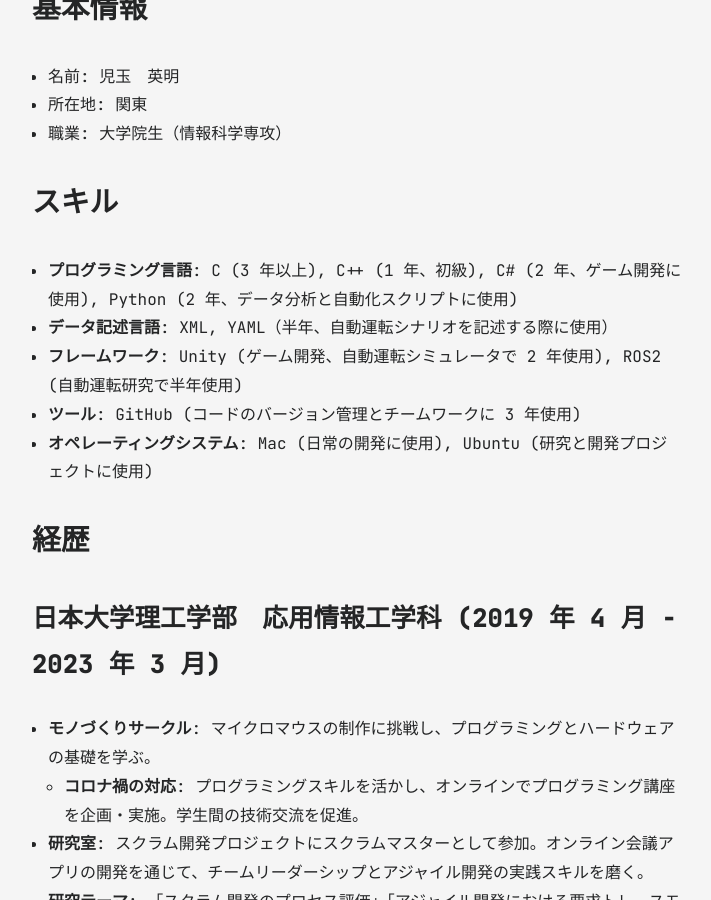
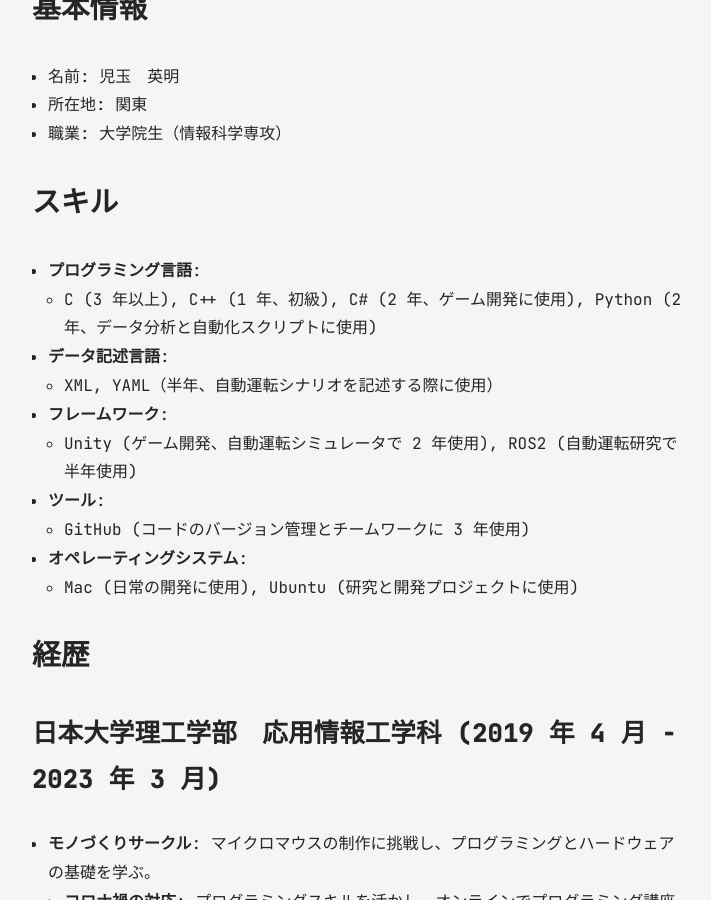
Before and after one commit to kodama3008/kodama3008.github.io, a Jekyll site: the page built from all_collections/_posts/2024-03-05-selfintroduction-markdown.md, in a window 1280 px wide and 900 px high, scrolled down 487 px. Shown: the whole window, without its empty margins (283-994 px from the left). Built offline with Jekyll 4.4.1, drawn with Linux system fonts in a browser that asks for light colours.

```diff
--- a/all_collections/_posts/2024-03-05-selfintroduction-markdown.md
+++ b/all_collections/_posts/2024-03-05-selfintroduction-markdown.md
@@ -15,11 +15,16 @@ categories: [fiction, jekyll]
 
 ## スキル
 
-- **プログラミング言語**: C (3 年以上), C++ (1 年、初級), C# (2 年、ゲーム開発に使用), Python (2 年、データ分析と自動化スクリプトに使用)
-- **データ記述言語**: XML, YAML（半年、自動運転シナリオを記述する際に使用）
-- **フレームワーク**: Unity (ゲーム開発、自動運転シミュレータで 2 年使用), ROS2 (自動運転研究で半年使用)
-- **ツール**: GitHub (コードのバージョン管理とチームワークに 3 年使用)
-- **オペレーティングシステム**: Mac (日常の開発に使用), Ubuntu (研究と開発プロジェクトに使用)
+- **プログラミング言語**:
+  - C (3 年以上), C++ (1 年、初級), C# (2 年、ゲーム開発に使用), Python (2 年、データ分析と自動化スクリプトに使用)
+- **データ記述言語**:
+  - XML, YAML（半年、自動運転シナリオを記述する際に使用）
+- **フレームワーク**:
+  - Unity (ゲーム開発、自動運転シミュレータで 2 年使用), ROS2 (自動運転研究で半年使用)
+- **ツール**:
+  - GitHub (コードのバージョン管理とチームワークに 3 年使用)
+- **オペレーティングシステム**:
+  - Mac (日常の開発に使用), Ubuntu (研究と開発プロジェクトに使用)
 
 ## 経歴
 
```
